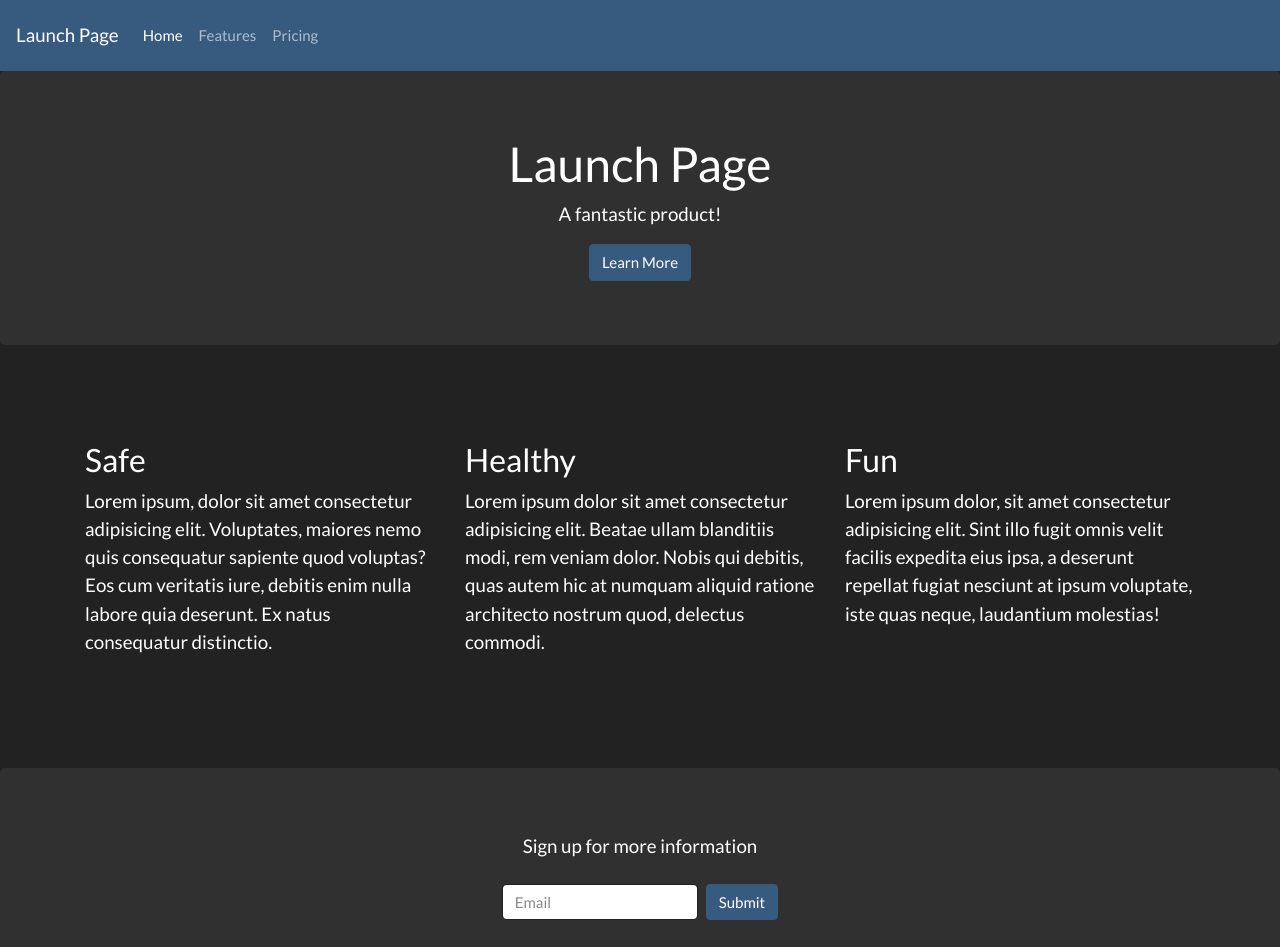
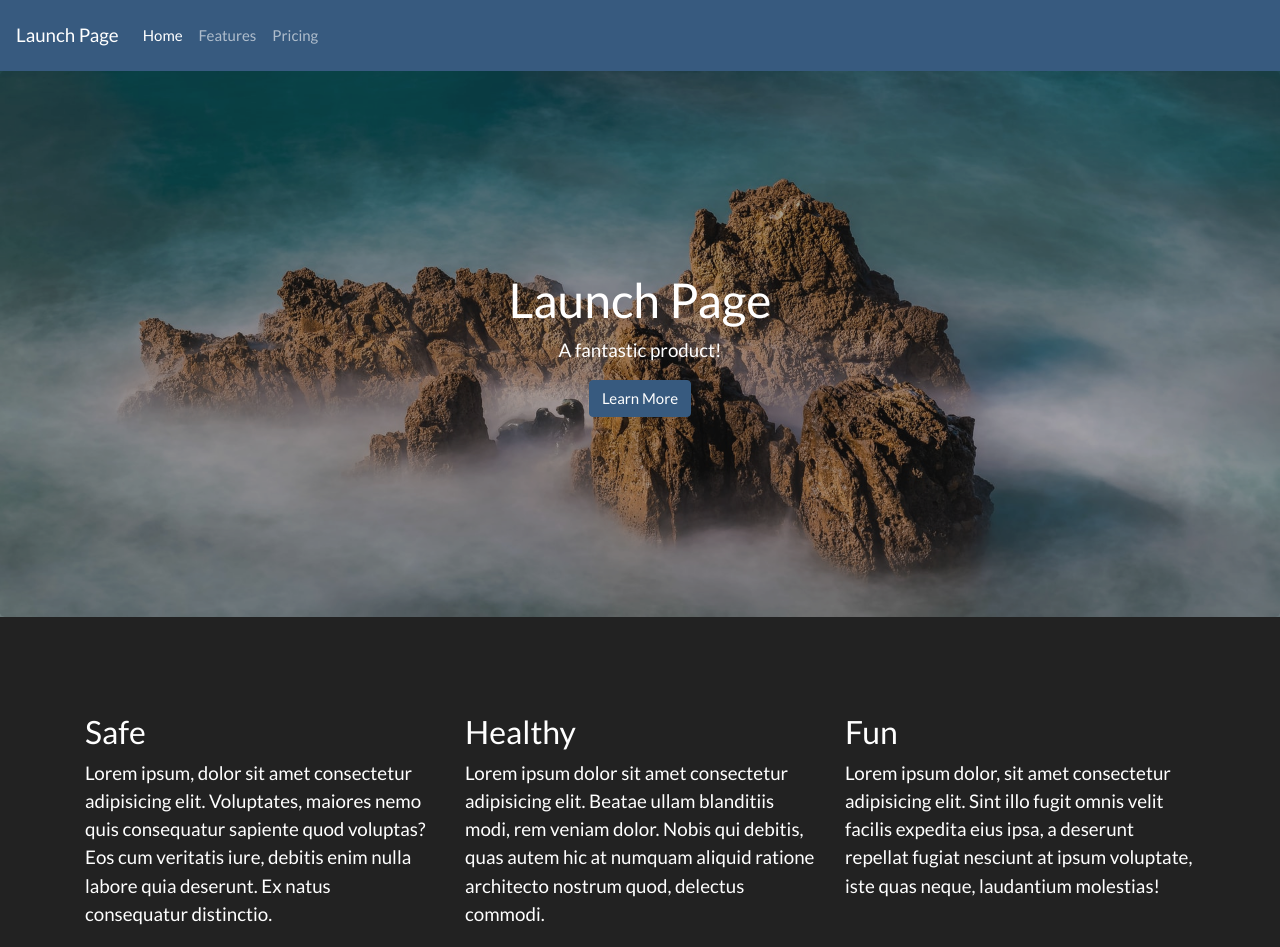
Before and after one commit to shah-a/spd1.2-01-bootstrap-tutorial, a plain HTML site: page index.html in a window 1280 px wide. Shown: the top 947 px of the page. Drawn offline with nearby package versions, Linux system fonts and the light colour scheme.

Commit message:
[Add] Custom styles
Added custom styles and images and embedded video.

Finished tutorial

```diff
--- a/index.html
+++ b/index.html
@@ -4,11 +4,13 @@
 <head>
   <meta charset="UTF-8">
   <meta name="viewport" content="width=device-width, initial-scale=1.0">
-  <title>Bootstrap Tutorial</title>
+  <title>Bootstrap Tutorial 🥾</title>
   <!-- Bootstrap -->
   <link rel="stylesheet" href="https://cdn.jsdelivr.net/npm/bootstrap@4.5.3/dist/css/bootstrap.min.css" integrity="sha384-TX8t27EcRE3e/ihU7zmQxVncDAy5uIKz4rEkgIXeMed4M0jlfIDPvg6uqKI2xXr2" crossorigin="anonymous">
   <!-- Bootstrap theme -->
   <link rel="stylesheet" href="https://bootswatch.com/4/darkly/bootstrap.min.css">
+  <!-- Custom styles -->
+  <link rel="stylesheet" href="style.css">
 </head>
 
 <body>
@@ -23,7 +25,7 @@
   </nav>
 
   <!-- HERO -->
-  <div class="jumbotron text-center">
+  <div class="jumbotron text-center hero-bg-img">
     <h1>Launch Page</h1>
     <p class="lead">A fantastic product!</p>
     <a href="#" class="btn btn-primary">Learn More</a>
@@ -50,6 +52,14 @@
           Lorem ipsum dolor, sit amet consectetur adipisicing elit. Sint illo fugit omnis velit facilis expedita eius ipsa, a deserunt repellat fugiat nesciunt at ipsum voluptate, iste quas neque, laudantium molestias!
         </p>
       </div>
+      <div class="row m-5">
+        <div class="col-lg-6 offset-lg-3">
+          <img src="img/benefits-img.jpg" class="img-fluid rounded">
+        </div>
+      </div>
+      <div class="embed-responsive embed-responsive-16by9">
+        <iframe class="embed-responsive-item" src="https://www.youtube.com/embed/SDmbGrQqWog" allowfullscreen></iframe>
+      </div>
     </div>
   </div>
 
--- /dev/null
+++ b/style.css
@@ -0,0 +1,36 @@
+/*
+body {
+  color: red;
+}
+
+.navbar {
+  padding: 1rem;
+}
+
+.btn-primary:hover {
+  color: blue;
+  background-color: white;
+}
+*/
+
+.hero-bg-img {
+  position: relative;
+  background: rgba(0, 0, 0, 0.1);
+  padding-top: 200px;
+  padding-bottom: 200px;
+}
+
+.hero-bg-img:after {
+  content: "";
+  position: absolute;
+  background-image: url("img/hero-bg.jpg");
+  background-size: cover;
+  background-repeat: no-repeat;
+  background-position: center;
+  top: 0;
+  left: 0;
+  right: 0;
+  bottom: 0;
+  z-index: -1;
+  opacity: 0.7;
+}
```
Also changed, not shown: img/benefits-img.jpg (added), img/hero-bg.jpg (added), 1 other file.
